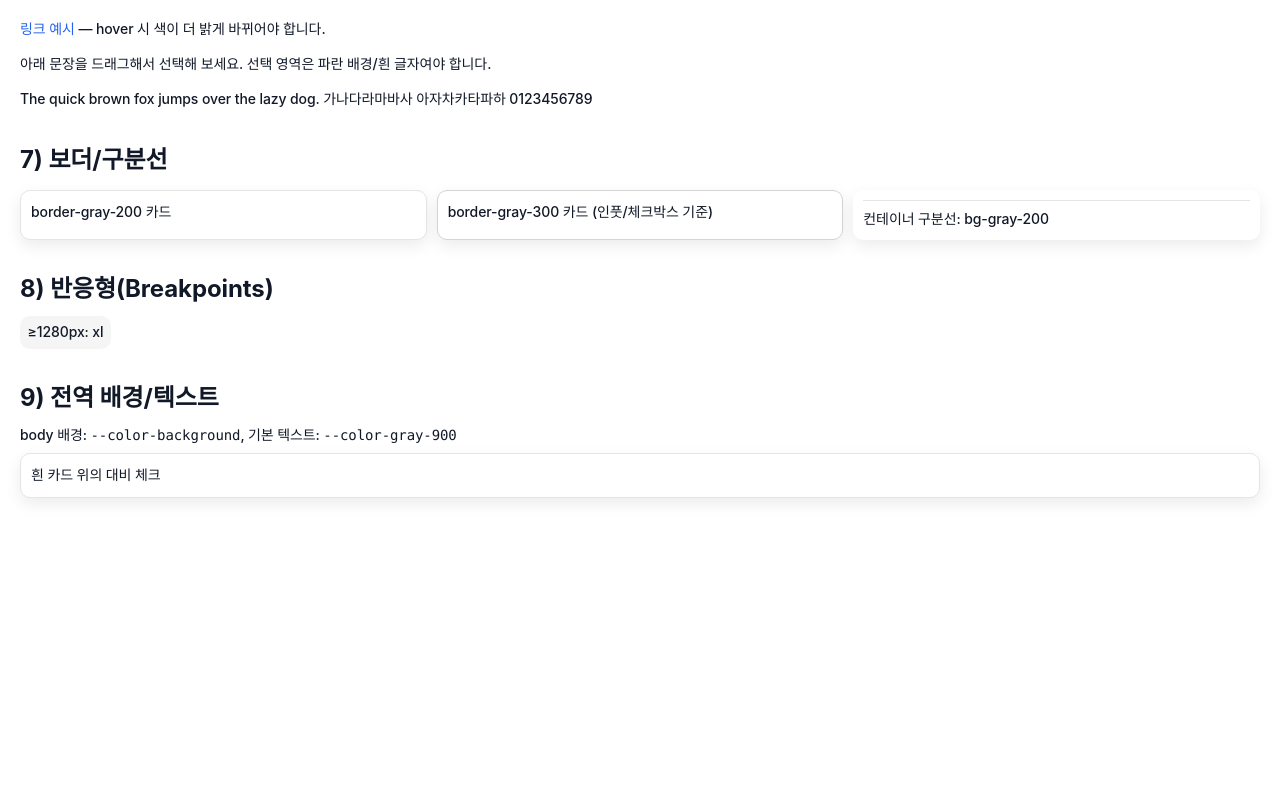
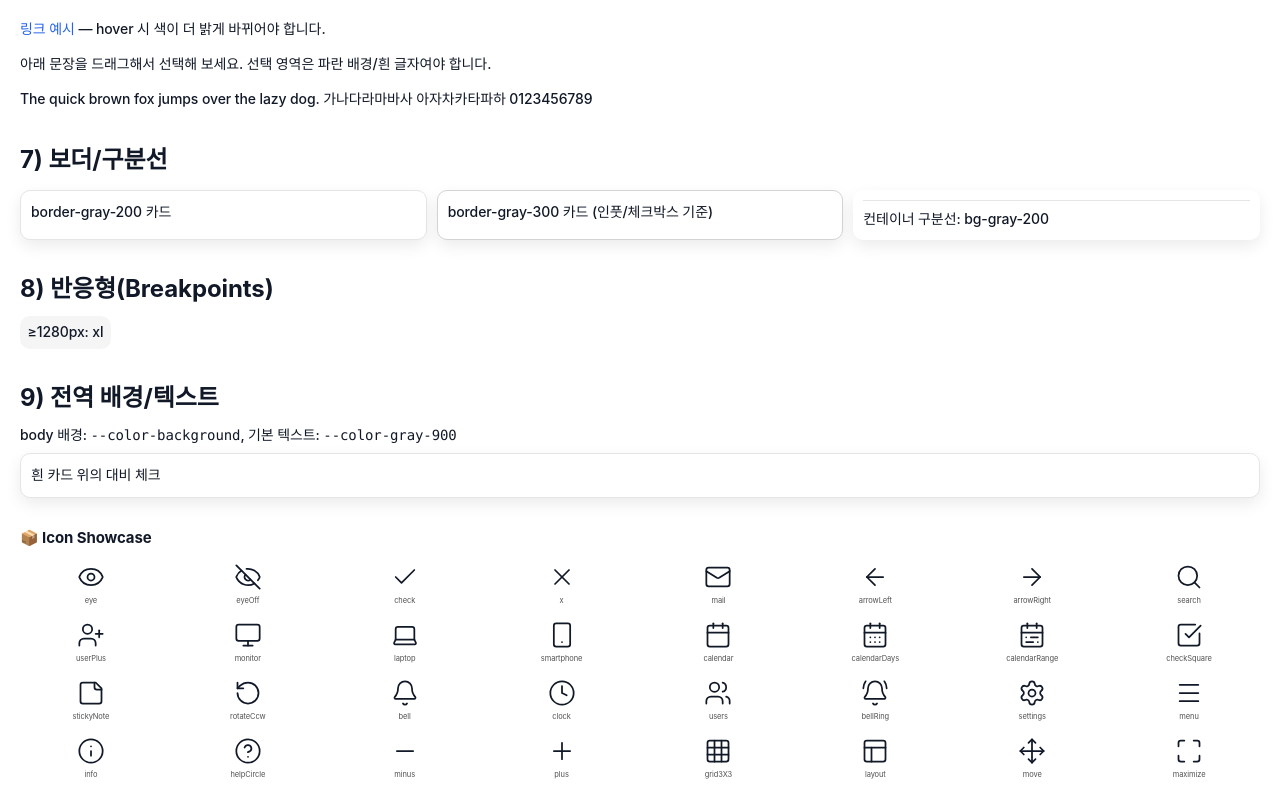
Before and after one commit to leeunduck/Custom-Daily-Planner, a Next.js app: page / in a window 1280 px wide. Shown: the part 2261-3061 px from the top of the page. Before the commit the page ends 2779 px from the top, so only its background shows below. Built offline with nearby package versions, Linux system fonts and the light colour scheme.

Commit message:
CDP-36 chore⚙️(lucide): icon.tsx 생성 & icon 테스트

```diff
--- a/package.json
+++ b/package.json
@@ -15,7 +15,7 @@
   },
   "lint-staged": {
     "*.{js,jsx,ts,tsx}": [
-      "eslint --fix",
+      "eslint --fix --max-warnings=0",
       "prettier --write"
     ],
     "*.{json,css,md}": [
--- a/src/app/page.tsx
+++ b/src/app/page.tsx
@@ -1,3 +1,5 @@
+import { Icon, ICON_KEYS } from "@/shared/ui/Icon";
+
 export default function Home() {
   return (
     <main className="p-8 space-y-12">
@@ -270,6 +272,16 @@ export default function Home() {
           <p className="t-14-m">흰 카드 위의 대비 체크</p>
         </div>
       </section>
+
+      <h1 className="mb-6 text-2xl font-bold">📦 Icon Showcase</h1>
+      <div className="grid grid-cols-3 sm:grid-cols-4 md:grid-cols-6 lg:grid-cols-8 gap-6">
+        {ICON_KEYS.map((name) => (
+          <div key={name} className="flex flex-col items-center gap-2">
+            <Icon name={name} size={28} />
+            <span className="text-xs text-gray-600">{name}</span>
+          </div>
+        ))}
+      </div>
     </main>
   );
 }
--- /dev/null
+++ b/src/shared/ui/Icon.tsx
@@ -0,0 +1,105 @@
+import {
+  ArrowLeft,
+  ArrowRight,
+  Bell,
+  BellRing,
+  Calendar,
+  CalendarDays,
+  CalendarRange,
+  Check,
+  CheckSquare,
+  Clock,
+  Eye,
+  EyeOff,
+  Grid3X3,
+  HelpCircle,
+  Info,
+  Laptop,
+  Layout,
+  Mail,
+  Maximize,
+  Menu,
+  Minus,
+  Monitor,
+  Move,
+  Plus,
+  RotateCcw,
+  Search,
+  Settings,
+  Smartphone,
+  StickyNote,
+  UserPlus,
+  Users,
+  X,
+} from "lucide-react";
+import type { ComponentProps } from "react";
+
+// 아이콘 레지스트리
+const icons = {
+  eye: Eye,
+  eyeOff: EyeOff,
+  check: Check,
+  x: X,
+  mail: Mail,
+  arrowLeft: ArrowLeft,
+  arrowRight: ArrowRight,
+  search: Search,
+  userPlus: UserPlus,
+  monitor: Monitor,
+  laptop: Laptop,
+  smartphone: Smartphone,
+  calendar: Calendar,
+  calendarDays: CalendarDays,
+  calendarRange: CalendarRange,
+  checkSquare: CheckSquare,
+  stickyNote: StickyNote,
+  rotateCcw: RotateCcw,
+  bell: Bell,
+  clock: Clock,
+  users: Users,
+  bellRing: BellRing,
+  settings: Settings,
+  menu: Menu,
+  info: Info,
+  helpCircle: HelpCircle,
+  minus: Minus,
+  plus: Plus,
+  grid3X3: Grid3X3,
+  layout: Layout,
+  move: Move,
+  maximize: Maximize,
+} as const;
+
+export type IconName = keyof typeof icons;
+type LucideBaseProps = ComponentProps<typeof Calendar>;
+
+export type IconProps = {
+  name: IconName;
+  /** 스크린리더용 라벨 (시각적 title 아님) */
+  label?: string;
+} & Omit<LucideBaseProps, "ref">;
+
+export function Icon({
+  name,
+  size = 24,
+  strokeWidth = 1.5,
+  label,
+  className,
+  color,
+  ...rest
+}: IconProps) {
+  const Cmp = icons[name];
+  return (
+    <Cmp
+      size={size}
+      strokeWidth={strokeWidth}
+      color={color}
+      className={`text-gray-900 ${className ?? ""}`}
+      aria-label={label}
+      aria-hidden={label ? undefined : true}
+      {...rest}
+    />
+  );
+}
+
+export const ICON_KEYS = Object.keys(icons) as IconName[];
```
Also changed, not shown: 2 other files (tests, documents, lock files or other folders).
